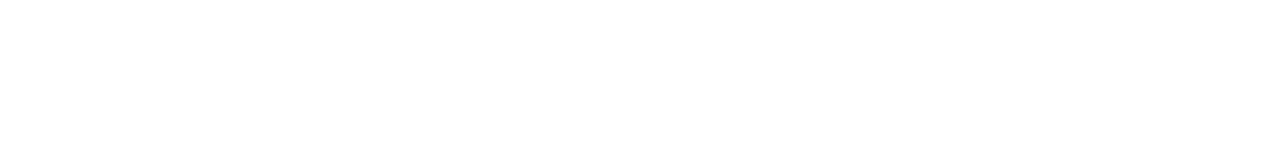
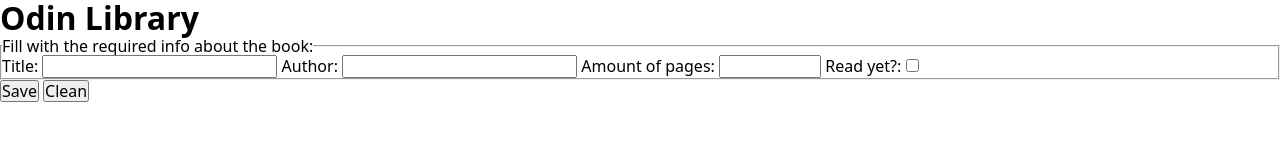
Before and after one commit to Amtr4x/Odin-Library-App, a plain HTML site: page index.html in a window 1280 px wide. Drawn offline with Linux system fonts and the light colour scheme.

Commit message:
Add form elements

```diff
--- a/index.html
+++ b/index.html
@@ -1,13 +1,32 @@
-<!DOCTYPE html>
+<!doctype html>
 <html lang="en">
-<head>
-    <meta charset="UTF-8">
-    <meta name="viewport" content="width=device-width, initial-scale=1.0">
-    <link rel="stylesheet" href="modern-normalize.css">
-    <link rel="stylesheet" href="style.css">
+  <head>
+    <meta charset="UTF-8" />
+    <meta name="viewport" content="width=device-width, initial-scale=1.0" />
+    <link rel="stylesheet" href="modern-normalize.css" />
+    <link rel="stylesheet" href="style.css" />
     <title>Library App</title>
-</head>
-<body>
+  </head>
+  <body>
+    <h1>Odin Library</h1>
+    <form>
+      <fieldset name="book-title">
+        <legend>Fill with the required info about the book:</legend>
 
-</body>
+        <label for="book-title">Title:</label>
+        <input type="text" id="book-title" />
+
+        <label for="book-author">Author:</label>
+        <input type="text" id="book-author" />
+
+        <label for="pages">Amount of pages:</label>
+        <input type="number" id="pages" min="1" max="5000" />
+
+        <label for="read">Read yet?:</label>
+        <input type="checkbox" id="read" />
+      </fieldset>
+      <input type="submit" value="Save" />
+      <input type="reset" value="Clean" />
+    </form>
+  </body>
 </html>
```
